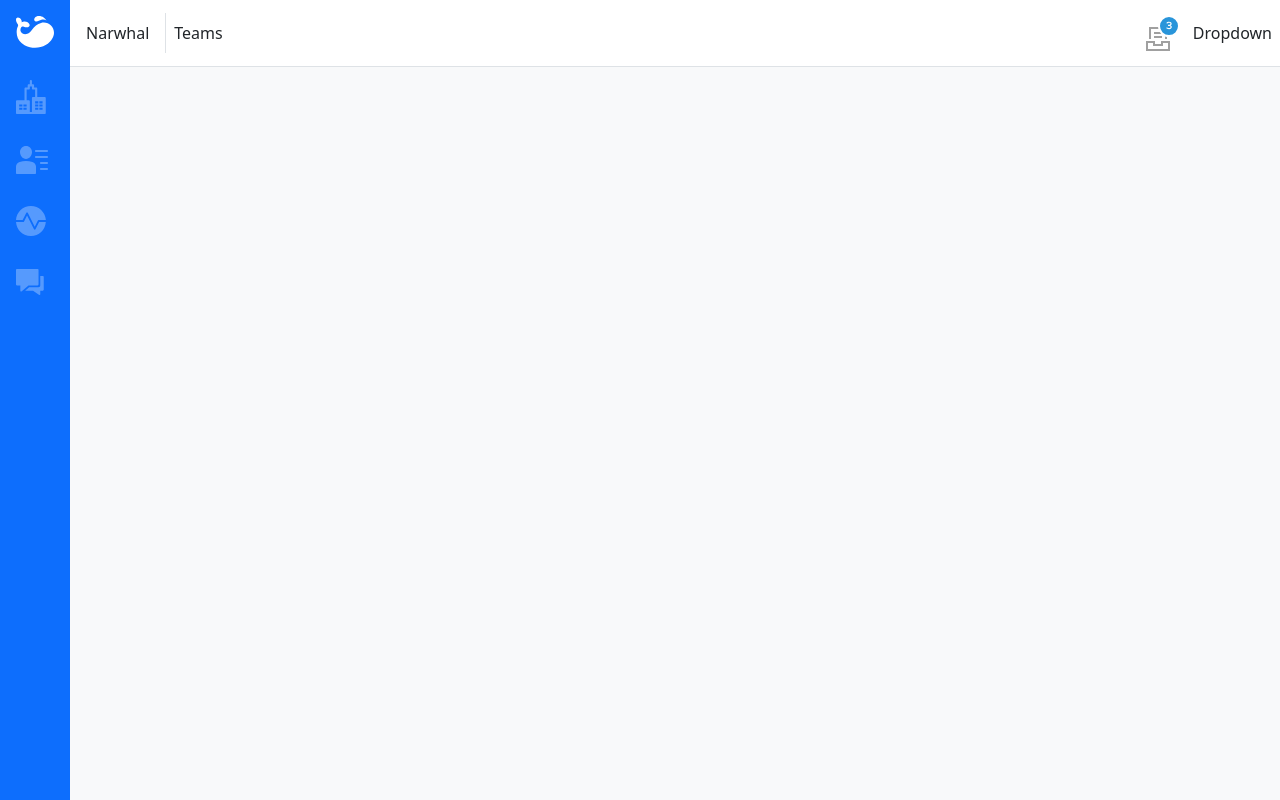
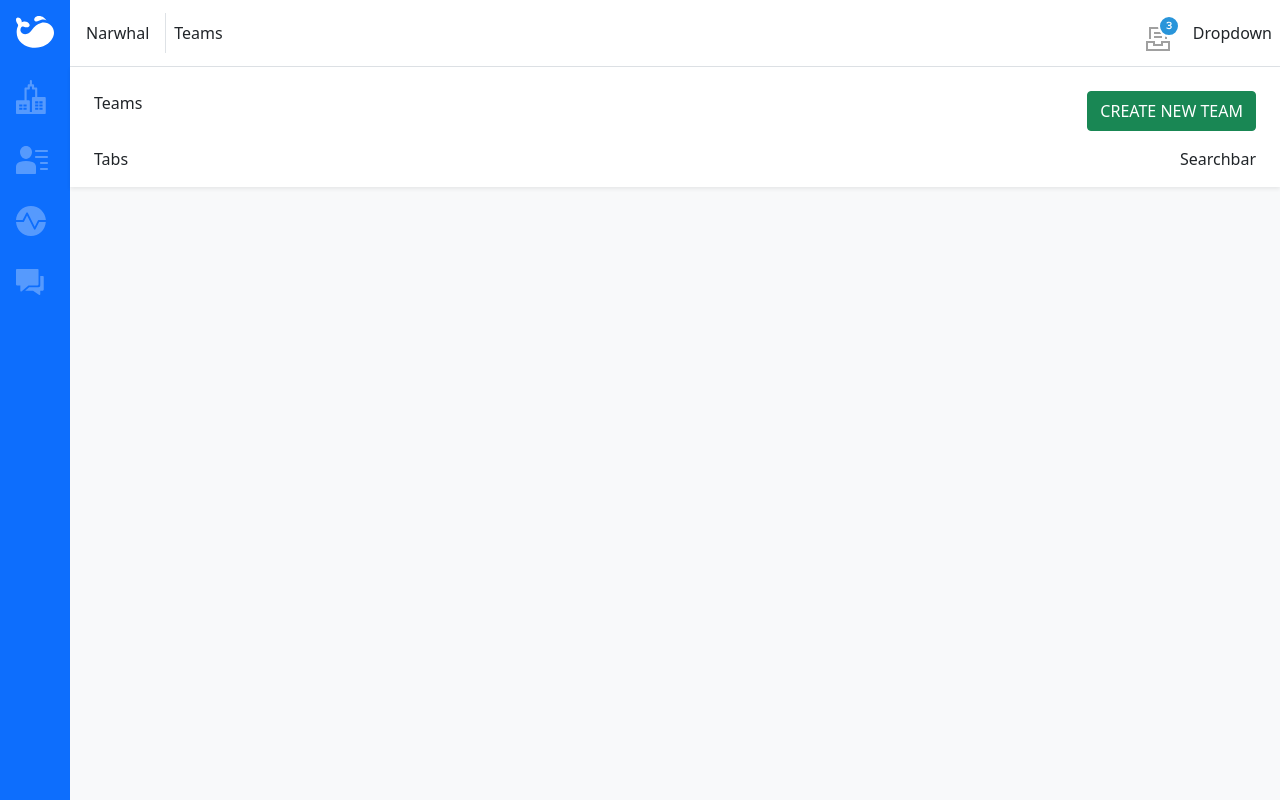
Before and after one commit to kyrogex1/Teams, a React (Create React App) app: page / in a window 1280 px wide. Built offline with nearby package versions, Linux system fonts and the light colour scheme.

Commit message:
Completed Teams Page Scaffold

```diff
--- a/src/components/App.js
+++ b/src/components/App.js
@@ -1,5 +1,6 @@
 import React, { Component } from "react";
 import Header from "./Header";
+import Teams from "./pages/Teams";
 import Sidebar from "./Sidebar";
 
 export class App extends Component {
@@ -9,6 +10,7 @@ export class App extends Component {
         <Sidebar />
         <div className="flex-grow-1 bg-light">
           <Header />
+          <Teams />
         </div>
       </div>
     );
--- /dev/null
+++ b/src/components/pages/Teams.js
@@ -0,0 +1,24 @@
+import React, { Component } from "react";
+
+export class Teams extends Component {
+  pageHeader = () => {
+    return (
+      <div className="bg-white pt-4 px-4 shadow-sm">
+        <div className="d-flex justify-content-between mb-3">
+          <p>Teams</p>
+          <button className="btn btn-success"> CREATE NEW TEAM</button>
+        </div>
+        <div className="d-flex justify-content-between">
+          <p>Tabs</p>
+          <div>Searchbar</div>
+        </div>
+      </div>
+    );
+  };
+
+  render() {
+    return <div>{this.pageHeader()}</div>;
+  }
+}
+
+export default Teams;
```
